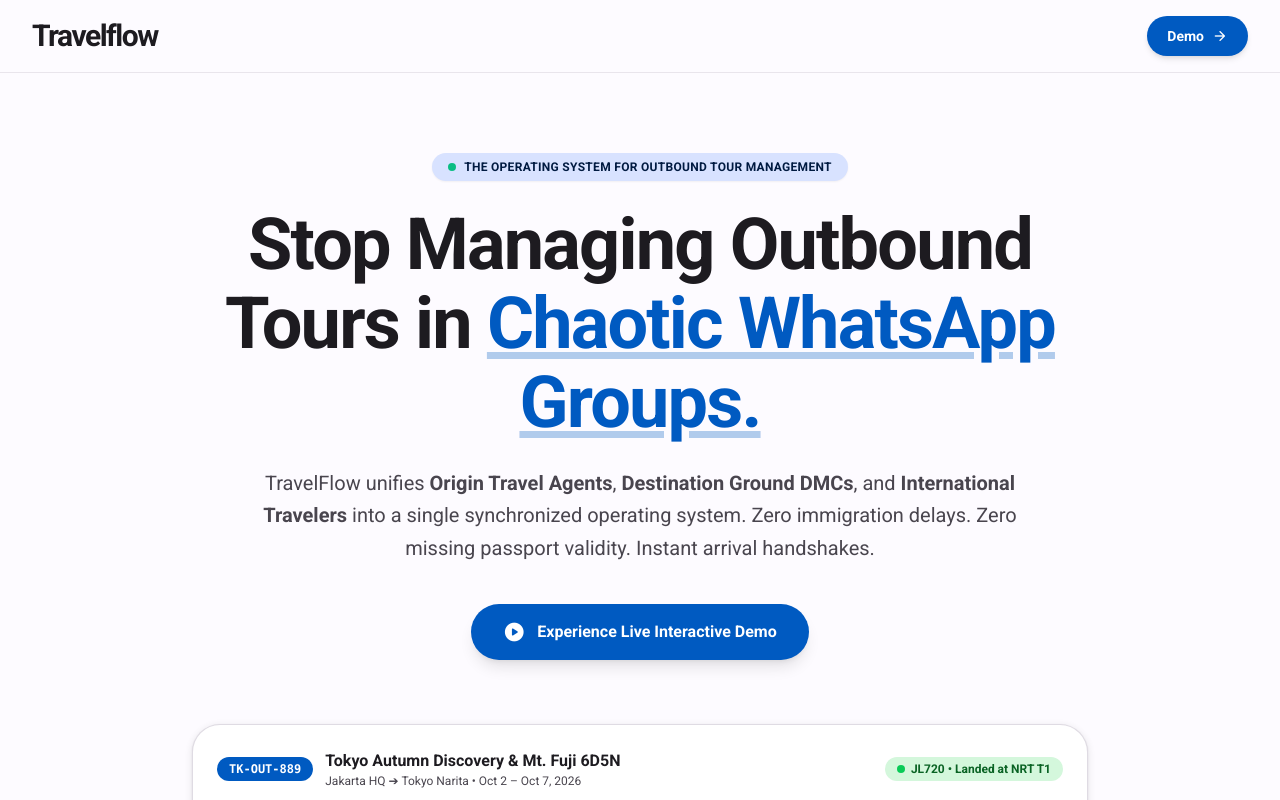
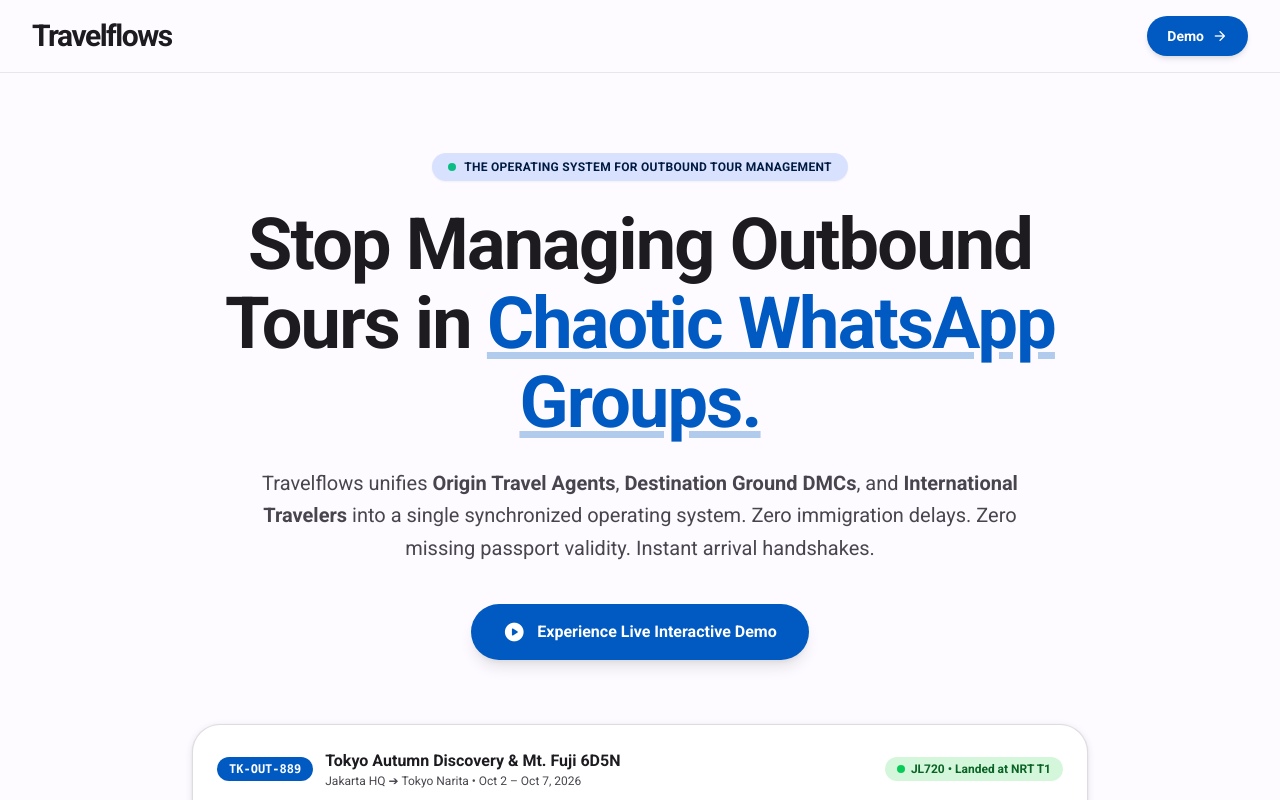
Before and after one commit to andyshtan/tourlinks, a React (Vite) app: page / in a window 1280 px wide. Shown: the top 800 px of the page. Built offline with nearby package versions, Linux system fonts and the light colour scheme.

Commit message:
chore(brand): update brand name to Travelflows across app, landing page, and translations

```diff
--- a/src/App.tsx
+++ b/src/App.tsx
@@ -113,7 +113,7 @@
             }}
             className="font-black text-2xl tracking-tighter text-on-surface hover:opacity-80 transition-opacity cursor-pointer flex items-center gap-2"
           >
-            <span>Travelflow</span>
+            <span>Travelflows</span>
             <span className="text-xs font-mono font-normal text-on-surface-variant">
               / Document Archive
             </span>
@@ -129,7 +129,7 @@
             }}
             className="px-4 py-2 rounded-m3-full bg-primary text-on-primary text-xs font-bold hover:bg-primary/90 transition-all cursor-pointer shadow-xs"
           >
-            ← Back to Travelflow Operations
+            ← Back to Travelflows Operations
           </button>
         </header>
 
--- a/src/components/common/DocumentViewerModal.tsx
+++ b/src/components/common/DocumentViewerModal.tsx
@@ -188,7 +188,7 @@
               {/* Security Watermark Background */}
               <div className="absolute inset-0 pointer-events-none opacity-5 flex items-center justify-center -rotate-12 select-none">
                 <span className="text-5xl font-black tracking-widest text-stone-900 uppercase">
-                  VERIFIED PASSPORT ARCHIVE • TRAVELFLOW
+                  VERIFIED PASSPORT ARCHIVE • TRAVELFLOWS
                 </span>
               </div>
 
--- a/src/components/layout/TopAppBar.tsx
+++ b/src/components/layout/TopAppBar.tsx
@@ -65,9 +65,9 @@
           <button
             onClick={onBackToMarketing || onBackToRoleSelect}
             className="font-black text-2xl tracking-tighter text-on-surface hover:opacity-80 transition-opacity cursor-pointer shrink-0"
-            title="Return to Travelflow"
+            title="Return to Travelflows"
           >
-            Travelflow
+            Travelflows
           </button>
 
           <span className="text-outline-variant font-light text-lg">/</span>
--- a/src/components/marketing/MarketingPage.tsx
+++ b/src/components/marketing/MarketingPage.tsx
@@ -28,7 +28,7 @@
         <div className="max-w-7xl mx-auto px-4 sm:px-6 lg:px-8 h-18 flex items-center justify-between">
           <div className="flex items-center">
             <span className="font-black text-2xl sm:text-3xl tracking-tighter text-on-surface select-none">
-              Travelflow
+              Travelflows
             </span>
           </div>
 
@@ -58,7 +58,7 @@
           </h1>
 
           <p className="text-base sm:text-xl text-on-surface-variant max-w-3xl mx-auto leading-relaxed">
-            TravelFlow unifies <strong>Origin Travel Agents</strong>, <strong>Destination Ground DMCs</strong>, and <strong>International Travelers</strong> into a single synchronized operating system.
+            Travelflows unifies <strong>Origin Travel Agents</strong>, <strong>Destination Ground DMCs</strong>, and <strong>International Travelers</strong> into a single synchronized operating system.
             Zero immigration delays. Zero missing passport validity. Instant arrival handshakes.
           </p>
 
@@ -369,7 +369,7 @@
               Built Multi-Lingual from Day One
             </h2>
             <p className="text-sm sm:text-base text-on-surface-variant leading-relaxed">
-              In international outbound travel, the Jakarta agency speaks Indonesian, the Tokyo DMC operates in Japanese, and the traveler uses English or Indonesian. TravelFlow translates every milestone, status, and alert dynamically so no party is left in the dark.
+              In international outbound travel, the Jakarta agency speaks Indonesian, the Tokyo DMC operates in Japanese, and the traveler uses English or Indonesian. Travelflows translates every milestone, status, and alert dynamically so no party is left in the dark.
             </p>
           </div>
 
@@ -446,7 +446,7 @@
       <footer className="py-8 bg-surface-container border-t border-outline-variant/30 text-xs text-on-surface-variant">
         <div className="max-w-7xl mx-auto px-4 sm:px-6 lg:px-8 flex flex-col sm:flex-row items-center justify-between gap-4">
           <div className="flex items-center gap-2">
-            <span className="font-black text-base text-on-surface">Travelflow</span>
+            <span className="font-black text-base text-on-surface">Travelflows</span>
             <span>•</span>
             <span>Tri-Party Outbound Tour Workflow</span>
           </div>
--- a/src/components/onboarding/RoleSelectionScreen.tsx
+++ b/src/components/onboarding/RoleSelectionScreen.tsx
@@ -283,7 +283,7 @@
             className="inline-flex items-center gap-2 px-4 py-2 rounded-m3-full bg-surface-container border border-outline-variant/60 text-xs font-bold text-on-surface hover:bg-surface-container-high transition-colors cursor-pointer"
           >
             <M3Icon name="arrow_back" size={16} />
-            <span className="font-black text-sm">Travelflow</span>
+            <span className="font-black text-sm">Travelflows</span>
           </a>
 
           <span className="text-[11px] font-mono font-bold text-primary px-3 py-1 rounded-m3-full bg-primary-container text-on-primary-container hidden sm:inline">
@@ -482,7 +482,7 @@
 
       {/* Footer */}
       <footer className="text-center pt-8 text-xs text-on-surface-variant">
-        <span>Google Material Design 3 • Multi-Lingual Architecture (9 Languages Supported) • Travelflow OS</span>
+        <span>Google Material Design 3 • Multi-Lingual Architecture (9 Languages Supported) • Travelflows OS</span>
       </footer>
     </div>
   );
--- a/src/i18n/translations.ts
+++ b/src/i18n/translations.ts
@@ -135,11 +135,11 @@
 export const translations: Record<SupportedLanguage, TranslationDictionary> = {
   // 1. English
   en: {
-    appName: 'Travelflow',
+    appName: 'Travelflows',
     tagline: 'Collaborative Tri-Party Outbound Tour Workflow',
     roleSelection: {
       heroTitle: 'Select Your Perspective & Language',
-      heroSubtitle: 'Travelflow synchronizes the 3 parties of outbound travel in real time. Choose a role and language to enter the dedicated dashboard.',
+      heroSubtitle: 'Travelflows synchronizes the 3 parties of outbound travel in real time. Choose a role and language to enter the dedicated dashboard.',
       selectPrompt: '1. Select Your Role',
       languagePrompt: '2. Select Experience Language',
       launchBtn: 'Enter Dashboard as',
@@ -268,11 +268,11 @@
 
   // 2. Bahasa Indonesia
   id: {
-    appName: 'Travelflow',
+    appName: 'Travelflows',
     tagline: 'Alur Kerja Kolaboratif 3 Pihak untuk Tur Outbound',
     roleSelection: {
       heroTitle: 'Pilih Peran & Bahasa Demo Anda',
-      heroSubtitle: 'Travelflow menyinkronkan 3 pihak tur outbound secara real-time. Pilih peran dan bahasa untuk masuk ke dashboard khusus.',
+      heroSubtitle: 'Travelflows menyinkronkan 3 pihak tur outbound secara real-time. Pilih peran dan bahasa untuk masuk ke dashboard khusus.',
       selectPrompt: '1. Pilih Peran Anda',
       languagePrompt: '2. Pilih Bahasa Pengalaman',
       launchBtn: 'Masuk Dashboard sebagai',
@@ -401,11 +401,11 @@
 
   // 3. Japanese (日本語)
   ja: {
-    appName: 'Travelflow',
+    appName: 'Travelflows',
     tagline: 'アウトバウンド旅行 3者間リアルタイム協調運用システム',
     roleSelection: {
       heroTitle: 'デモの役割と表示言語を選択',
-      heroSubtitle: 'Travelflowは、送り出し旅行会社・現地ランドオペレーター(DMC)・旅行者の3者をリアルタイムに連携します。役割を選択してダッシュボードに入室してください。',
+      heroSubtitle: 'Travelflowsは、送り出し旅行会社・現地ランドオペレーター(DMC)・旅行者の3者をリアルタイムに連携します。役割を選択してダッシュボードに入室してください。',
       selectPrompt: '1. 役割を選択',
       languagePrompt: '2. 体験言語を選択',
       launchBtn: 'この役割でダッシュボードを開始',
@@ -534,11 +534,11 @@
 
   // 4. Thai (ไทย)
   th: {
-    appName: 'Travelflow',
+    appName: 'Travelflows',
     tagline: 'เวิร์กโฟลว์การจัดการทัวร์เอาต์บาวด์ 3 ฝ่ายแบบเรียลไทม์',
     roleSelection: {
       heroTitle: 'เลือกมุมมองบทบาทและภาษาของคุณ',
-      heroSubtitle: 'Travelflow ซิงค์ทั้ง 3 ฝ่ายของการเดินทางเอาต์บาวด์แบบเรียลไทม์ เลือกบทบาทและภาษาเพื่อเข้าสู่แดชบอร์ดเฉพาะ',
+      heroSubtitle: 'Travelflows ซิงค์ทั้ง 3 ฝ่ายของการเดินทางเอาต์บาวด์แบบเรียลไทม์ เลือกบทบาทและภาษาเพื่อเข้าสู่แดชบอร์ดเฉพาะ',
       selectPrompt: '1. เลือกบทบาทของคุณ',
       languagePrompt: '2. เลือกภาษาสำหรับการใช้งาน',
       launchBtn: 'เข้าสู่แดชบอร์ดในฐานะ',
@@ -667,11 +667,11 @@
 
   // 5. Chinese (简体中文)
   zh: {
-    appName: 'Travelflow',
+    appName: 'Travelflows',
     tagline: '出境游三方协同实时全流程操作系统',
     roleSelection: {
       heroTitle: '选择您的角色视角与语言',
-      heroSubtitle: 'Travelflow 实时同步出境游三方角色：组团社、地接社与游客。选择角色与语言进入专属控制台。',
+      heroSubtitle: 'Travelflows 实时同步出境游三方角色：组团社、地接社与游客。选择角色与语言进入专属控制台。',
       selectPrompt: '1. 选择您的身份',
       languagePrompt: '2. 选择界面语言',
       launchBtn: '以此身份进入控制台',
@@ -800,11 +800,11 @@
 
   // 6. Korean (한국어)
   ko: {
-    appName: 'Travelflow',
+    appName: 'Travelflows',
     tagline: '아웃바운드 투어 삼자 협업 실시간 운영체제',
     roleSelection: {
       heroTitle: '역할 관점 및 언어를 선택하세요',
-      heroSubtitle: 'Travelflow는 송출 여행사, 현지 랜드사(DMC), 여행자를 실시간으로 동기화합니다. 역할과 언어를 선택하여 대시보드로 이동하세요.',
+      heroSubtitle: 'Travelflows는 송출 여행사, 현지 랜드사(DMC), 여행자를 실시간으로 동기화합니다. 역할과 언어를 선택하여 대시보드로 이동하세요.',
       selectPrompt: '1. 역할 선택',
       languagePrompt: '2. 사용 언어 선택',
       launchBtn: '해당 역할로 대시보드 입장',
@@ -933,11 +933,11 @@
 
   // 7. Spanish (Español)
   es: {
-    appName: 'Travelflow',
+    appName: 'Travelflows',
     tagline: 'Flujo de trabajo colaborativo tripartito para turismo emisivo',
     roleSelection: {
       heroTitle: 'Seleccione su perspectiva e idioma',
-      heroSubtitle: 'Travelflow sincroniza en tiempo real a las 3 partes del viaje emisivo: Agencias, Operadores Receptivos y Viajeros.',
+      heroSubtitle: 'Travelflows sincroniza en tiempo real a las 3 partes del viaje emisivo: Agencias, Operadores Receptivos y Viajeros.',
       selectPrompt: '1. Seleccione su rol',
       languagePrompt: '2. Seleccione el idioma de experiencia',
       launchBtn: 'Entrar al panel como',
@@ -1066,11 +1066,11 @@
 
   // 8. Indian / Hindi (हिन्दी)
   hi: {
-    appName: 'Travelflow',
+    appName: 'Travelflows',
     tagline: 'आउटबाउंड टूर के लिए वास्तविक समय त्रिपक्षीय कार्यप्रवाह',
     roleSelection: {
       heroTitle: 'अपनी भूमिका और भाषा चुनें',
-      heroSubtitle: 'Travelflow आउटबाउंड यात्रा के तीनों पक्षों को वास्तविक समय में सिंक करता है: एजेंट, ऑपरेटर और यात्री।',
+      heroSubtitle: 'Travelflows आउटबाउंड यात्रा के तीनों पक्षों को वास्तविक समय में सिंक करता है: एजेंट, ऑपरेटर और यात्री।',
       selectPrompt: '1. अपनी भूमिका चुनें',
       languagePrompt: '2. अनुभव की भाषा चुनें',
       launchBtn: 'डैशबोर्ड में प्रवेश करें',
@@ -1199,11 +1199,11 @@
 
   // 9. Arabic (العربية)
   ar: {
-    appName: 'Travelflow',
+    appName: 'Travelflows',
     tagline: 'نظام تشغيل متكامل ومنسق ثلاثي الأطراف للرحلات السياحية الخارجية',
     roleSelection: {
       heroTitle: 'اختر دورك واللغة المناسبة',
-      heroSubtitle: 'يقوم Travelflow بمزامنة الأطراف الثلاثة للسياحة الخارجية في الوقت الفعلي: وكيل المصدر، المشغل الميداني، والمسافر.',
+      heroSubtitle: 'يقوم Travelflows بمزامنة الأطراف الثلاثة للسياحة الخارجية في الوقت الفعلي: وكيل المصدر، المشغل الميداني، والمسافر.',
       selectPrompt: '1. حدد دورك',
       languagePrompt: '2. اختر لغة العرض',
       launchBtn: 'الدخول إلى لوحة التحكم بصفتك',
```
Also changed, not shown: index.html (+1 -1 lines).
